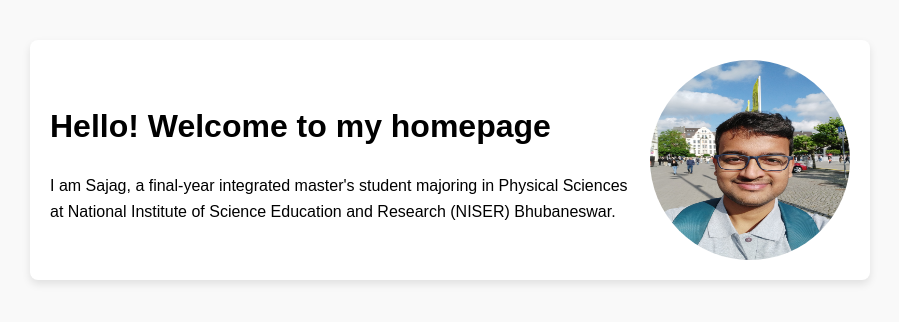
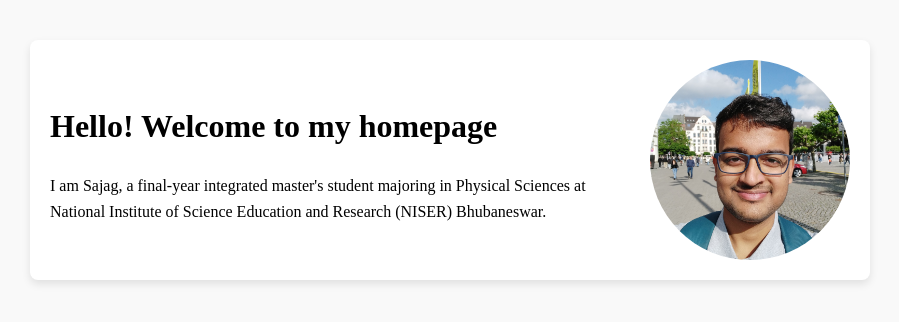
Before and after one commit to sajag-kumar7/sajag-kumar7.github.io, a plain HTML site: page index.html in a window 1280 px wide. Shown: the part 240-562 px from the top of the page, without its empty margins (190-1089 px from the left). Drawn offline with Linux system fonts and the light colour scheme.

Commit message:
Update index.html

```diff
--- a/index.html
+++ b/index.html
@@ -6,7 +6,7 @@
     <title>Sajag Kumar - Homepage</title>
     <style>
         body {
-            font-family: Arial, sans-serif;
+            font-family: 'EB Garamond', serif;
             line-height: 1.6;
             margin: 0;
             padding: 0;
@@ -31,6 +31,7 @@
             width: 200px;
             height: 200px;
             border-radius: 50%;
+            object-fit: cover;
         }
         .content {
             flex: 1;
```
